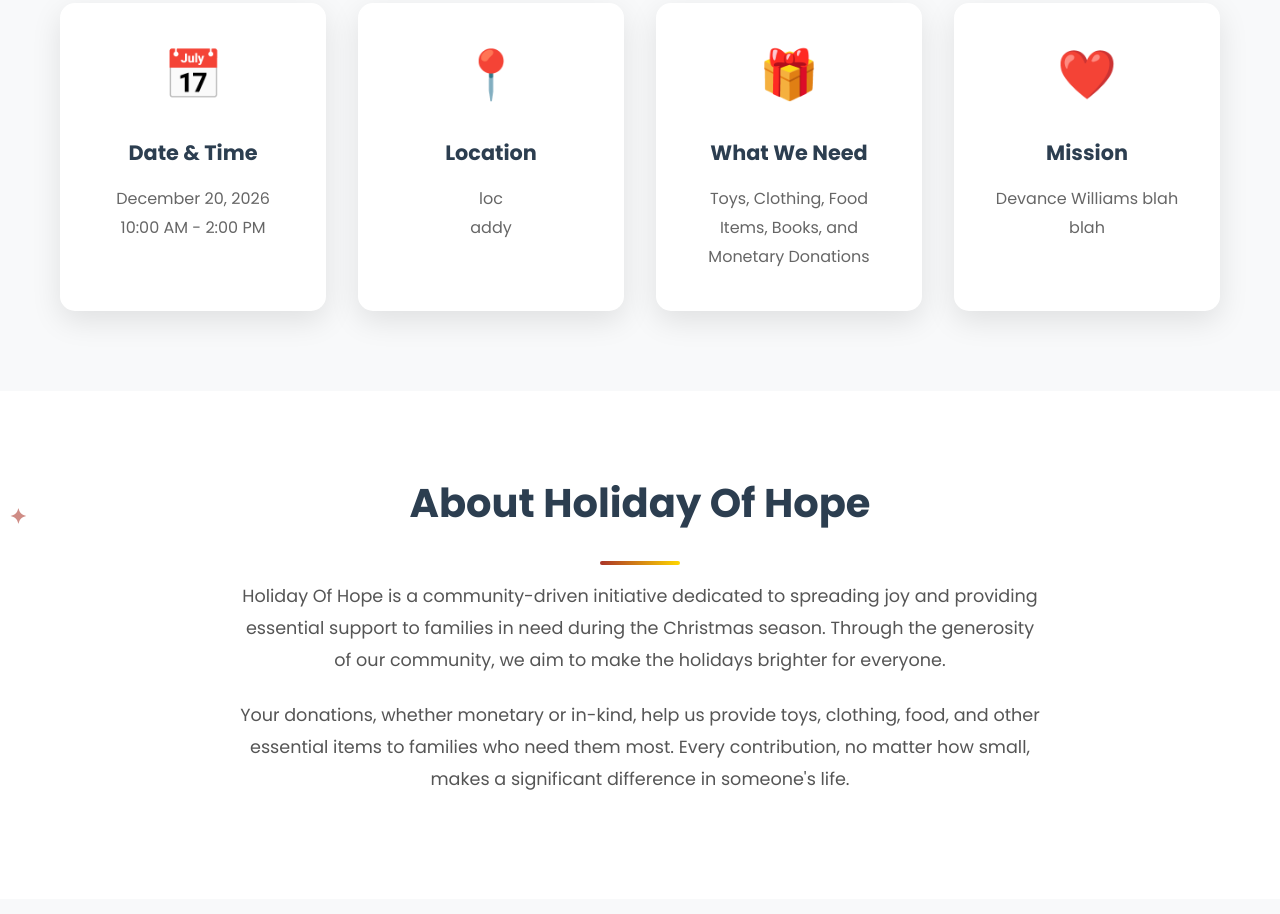
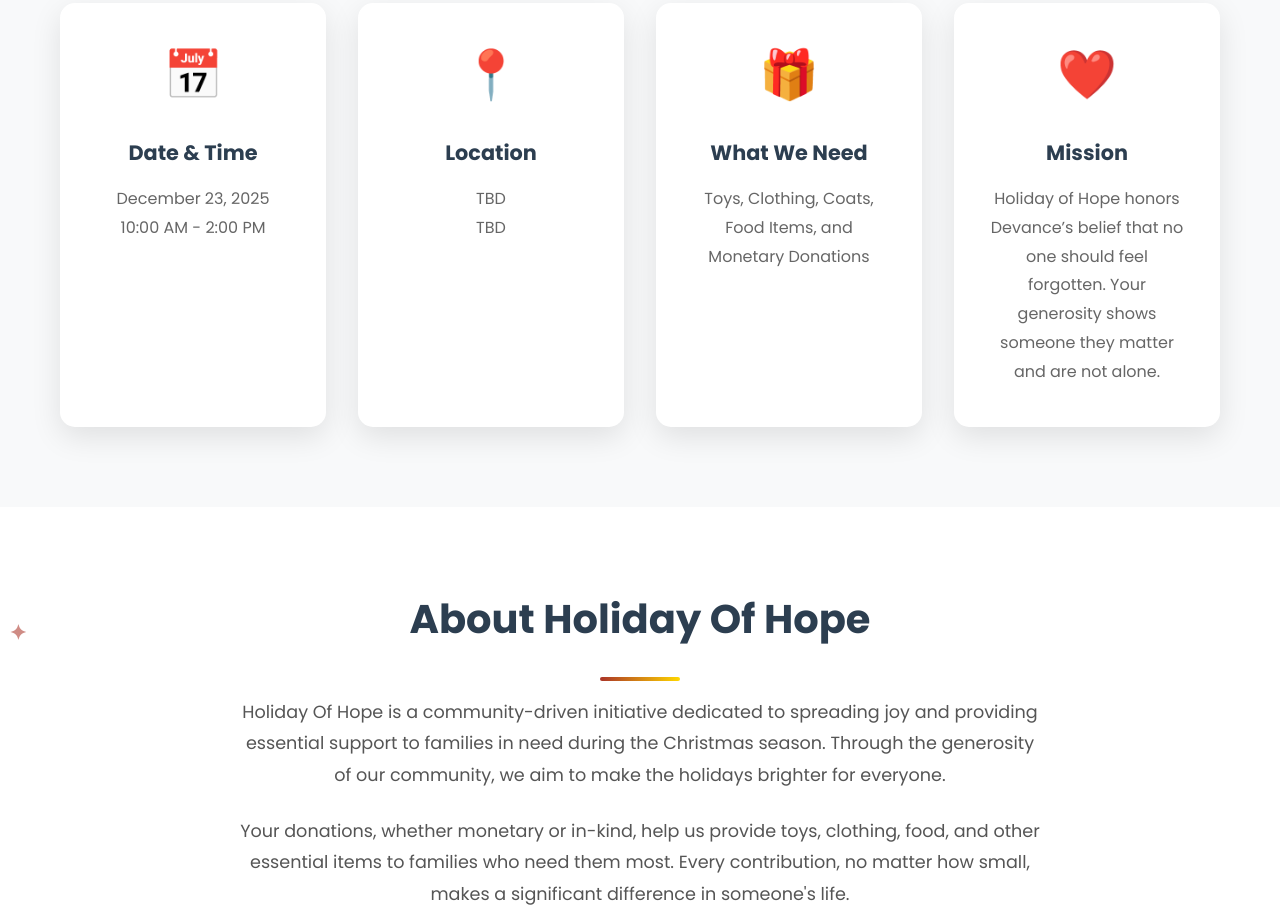
Before and after one commit to Devance-max/holidayofhope_website, a plain HTML site: page index.html in a window 1280 px wide. Shown: the part 1035-1949 px from the top of the page. Drawn offline with Linux system fonts and the light colour scheme; some packages are replaced by stand-ins of ours.

Commit message:
info update

```diff
--- a/index.html
+++ b/index.html
@@ -34,24 +34,24 @@
                 <div class="detail-card animate-on-scroll">
                     <div class="detail-icon">📅</div>
                     <h3>Date & Time</h3>
-                    <p id="event-date">December 20, 2026</p>
+                    <p id="event-date">December 23, 2025</p>
                     <p id="event-time">10:00 AM - 2:00 PM</p>
                 </div>
                 <div class="detail-card animate-on-scroll">
                     <div class="detail-icon">📍</div>
                     <h3>Location</h3>
-                    <p id="event-location">loc</p>
-                    <p id="event-address">addy</p>
+                    <p id="event-location">TBD</p>
+                    <p id="event-address">TBD</p>
                 </div>
                 <div class="detail-card animate-on-scroll">
                     <div class="detail-icon">🎁</div>
                     <h3>What We Need</h3>
-                    <p>Toys, Clothing, Food Items, Books, and Monetary Donations</p>
+                    <p>Toys, Clothing, Coats, Food Items, and Monetary Donations</p>
                 </div>
                 <div class="detail-card animate-on-scroll">
                     <div class="detail-icon">❤️</div>
                     <h3>Mission</h3>
-                    <p>Devance Williams blah blah</p>
+                    <p>Holiday of Hope honors Devance’s belief that no one should feel forgotten. Your generosity shows someone they matter and are not alone.</p>
                 </div>
             </div>
         </div>
@@ -146,7 +146,7 @@
                 <div id="map"></div>
                 <div class="map-info">
                     <h3>Event Location</h3>
-                    <p id="map-address">addy</p>
+                    <p id="map-address">TBD</p>
                     <a href="#" id="directions-link" target="_blank" class="btn btn-primary">Get Directions</a>
                 </div>
             </div>
@@ -166,7 +166,7 @@
                 <div class="contact-card animate-on-scroll">
                     <div class="contact-icon">📱</div>
                     <h3>Phone</h3>
-                    <p id="contact-phone">number here</p>
+                    <p id="contact-phone">(346)333-1205</p>
                 </div>
                 <div class="contact-card animate-on-scroll">
                     <div class="contact-icon">🌐</div>
@@ -184,7 +184,7 @@
     <!-- Footer -->
     <footer class="footer">
         <div class="container">
-            <p>&copy; 2026 Holiday Of Hope. All rights reserved.</p>
+            <p>&copy; 2025 Holiday Of Hope. All rights reserved.</p>
             <p>Presented by Devance Williams</p>
         </div>
     </footer>
```
